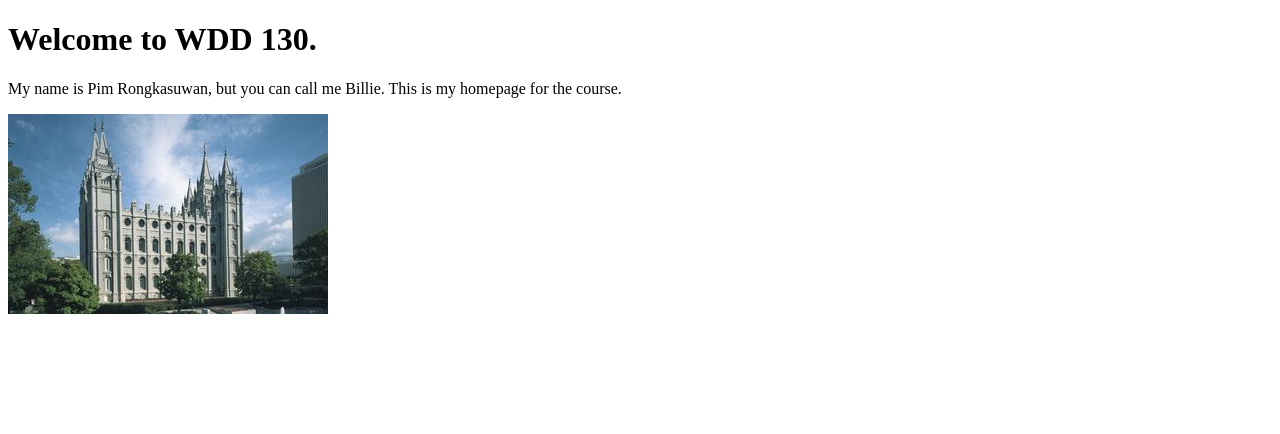
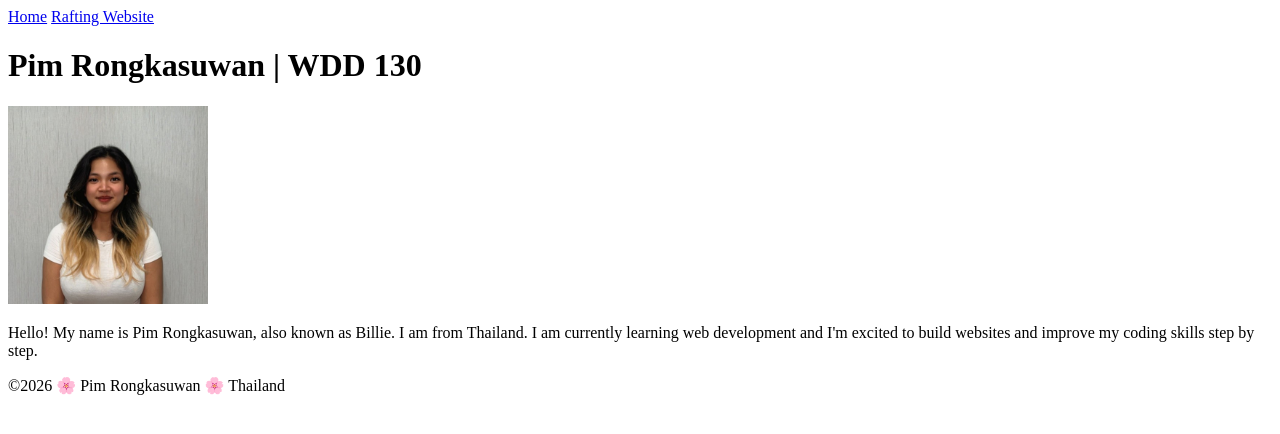
Before and after one commit to BillieR27/wdd130, a plain HTML site: page index.html in a window 1280 px wide. Drawn offline with Linux system fonts and the light colour scheme.

Commit message:
Add student home page

```diff
--- a/index.html
+++ b/index.html
@@ -1,14 +1,28 @@
 <!DOCTYPE html>
-<html lang="en">
+<html lang="en-US">
 <head>
     <meta charset="UTF-8">
     <meta name="viewport" content="width=device-width, initial-scale=1.0">
-    <title>WDD 130 | Personal Homepage</title>
+    <title> Pim Rongkasuwan (Billie) | WDD 130</title>
 </head>
 <body>
-    <h1>Welcome to WDD 130.</h1>
-    <p>My name is Pim Rongkasuwan, but you can call me Billie. This is my homepage for the course. </p>
+    <header>
+     <nav>
+        <a href="#">Home</a>
+        <a href="wwr/">Rafting Website</a>
+    </nav>
+    </header>
 
-    <img src="images/salt-lake-temple.jpg" alt="The Salt Lake Temple.">
+    <main>
+    <h1>Pim Rongkasuwan | WDD 130</h1>
+        <img src="images/profile.jpg" alt="Hello, my name is Pim Rongkasuwan." width="200">
+    <p>Hello! My name is Pim Rongkasuwan, also known as Billie. I am from Thailand.
+        I am currently learning web development and I'm excited to build websites
+        and improve my coding skills step by step.
+    </p>
+</main>
+<footer>
+    <p>©2026 🌸 Pim Rongkasuwan 🌸 Thailand</p>
+</footer>
 </body>
 </html>
```
Also changed, not shown: images/profile.jpg (added).
